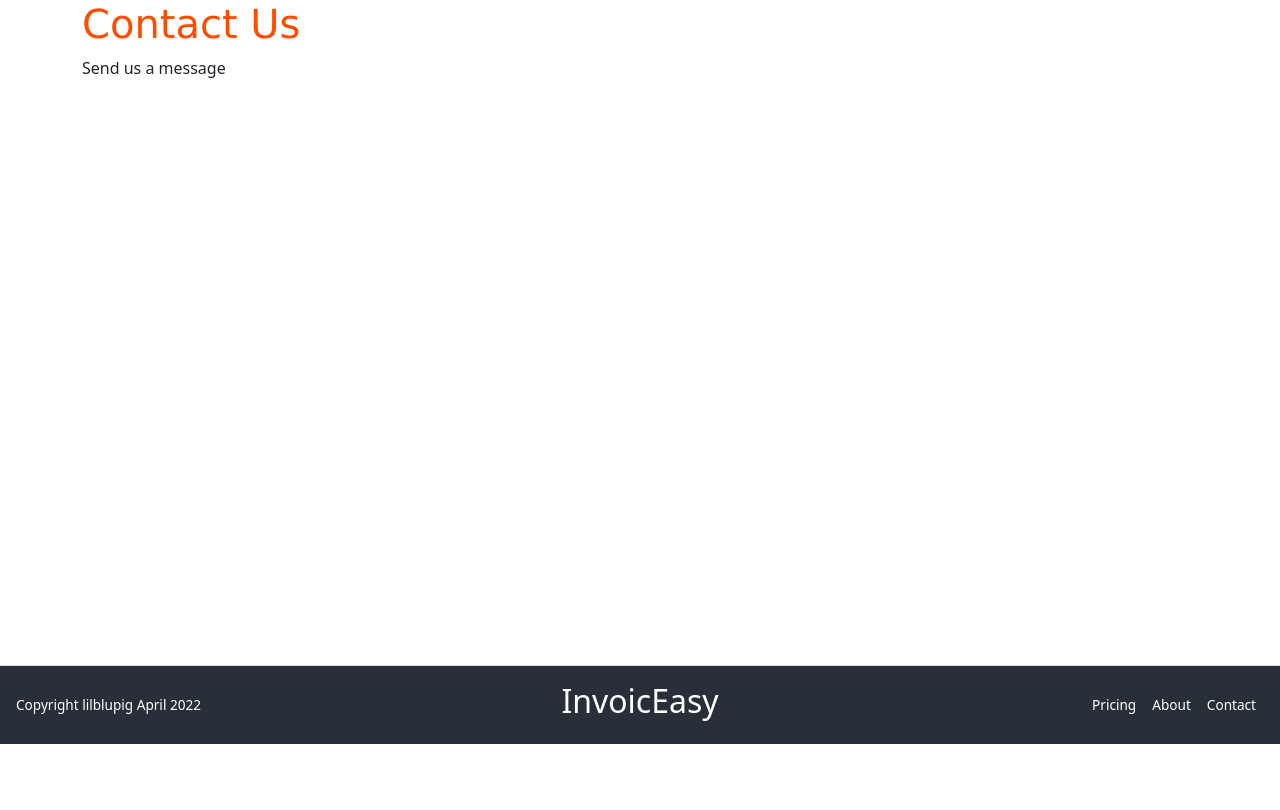
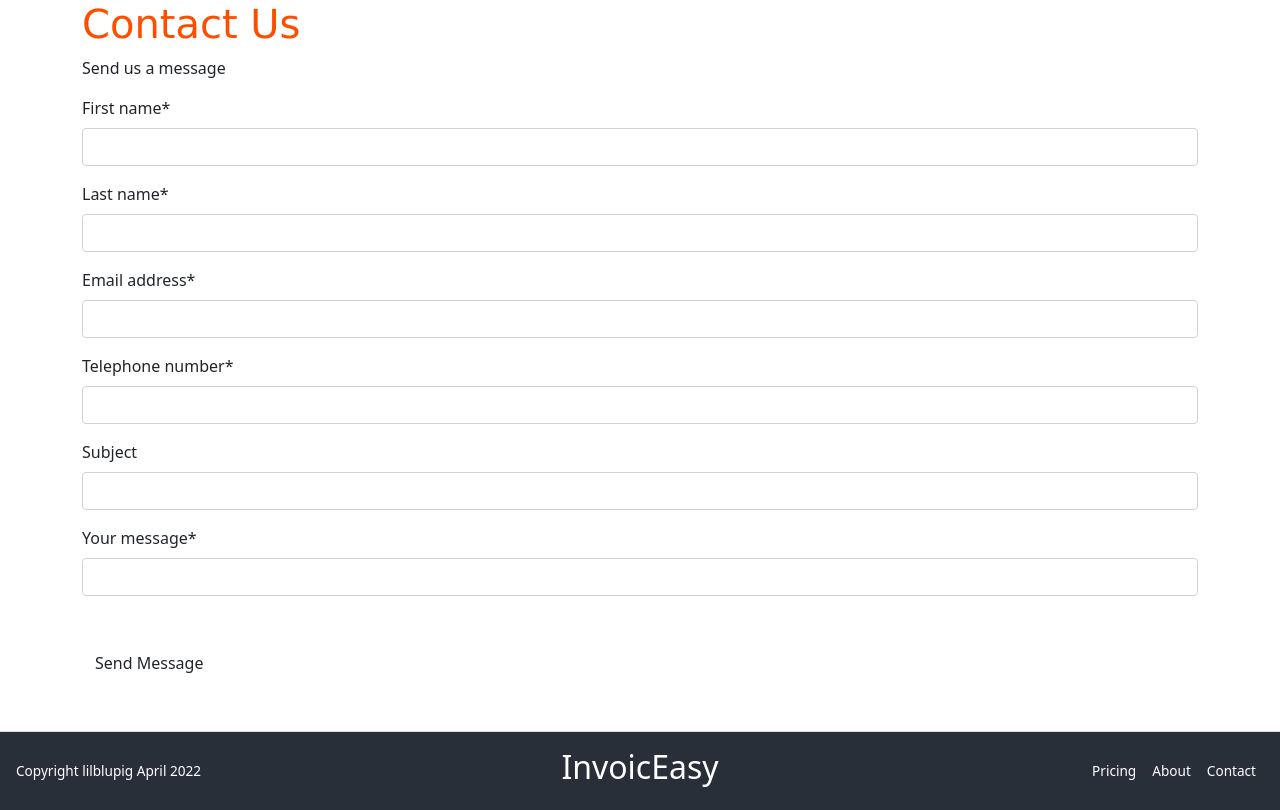
Before and after one commit to lilblupig/invoiceasy, a Django app: page /contact/ in a window 1280 px wide. Shown: the part 56-866 px from the top of the page. Before the commit the page ends 800 px from the top, so only its background shows below. Run offline with Django 3.2, Linux system fonts and the light colour scheme; some web fonts are replaced.

Commit message:
Set up basic contact form and Get view

```diff
--- /dev/null
+++ b/contact/forms.py
@@ -0,0 +1,31 @@
+""" Forms information for contact page """
+
+from django import forms
+
+
+class ContactForm(forms.Form):
+    """ Form for email contact query """
+    first_name = forms.CharField(
+        label='First name',
+        required=True,
+    )
+    last_name = forms.CharField(
+        label='Last name',
+        required=True,
+    )
+    email = forms.EmailField(
+        label='Email address',
+        required=True,
+    )
+    telephone = forms.CharField(
+        label='Telephone number',
+        required=True,
+    )
+    subject = forms.CharField(
+        label='Subject',
+        required=False,
+    )
+    message = forms.CharField(
+        label='Your message',
+        required=True,
+    )
--- a/contact/templates/contact/contact.html
+++ b/contact/templates/contact/contact.html
@@ -13,12 +13,16 @@
                 <h1>Contact Us</h1>
             </div>
         </div>
-    </div>
-
-    <div class="container">
         <div class="row">
             <div class="col-12">
                 <p>Send us a message</p>
+                <form id="contact-form" action="{% url 'contact' %}" method="post">
+                    {% csrf_token %}
+                    {{ form|crispy }}
+                    <div class="mt-5">
+                        <button class="btn" type="submit">Send Message</button>
+                    </div>
+                </form>
             </div>
         </div>
     </div>
--- a/contact/views.py
+++ b/contact/views.py
@@ -1,10 +1,12 @@
 """ View information for contact page """
 
 from django.shortcuts import render
+from .forms import ContactForm
 
 # Create your views here.
 
 
 def contact(request):
     """ View to return contact page """
-    return render(request, 'contact/contact.html')
+    form = ContactForm()
+    return render(request, 'contact/contact.html', {'form': form})
```
